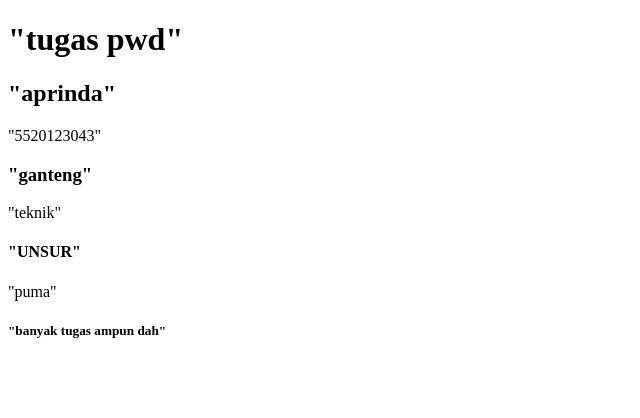
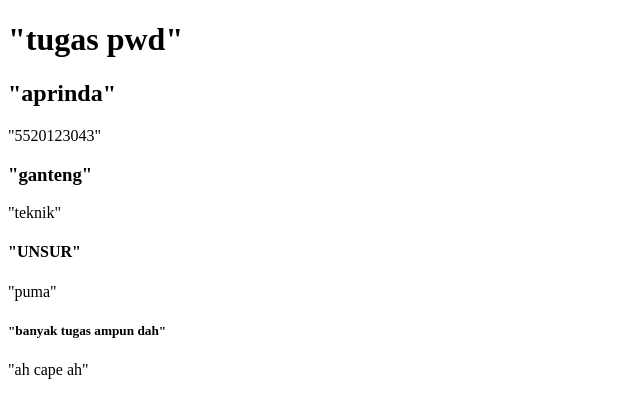
Before and after one commit to aprinda394/pwd4_aprinda, a plain HTML site: page index.html in a window 1280 px wide. Shown: the whole page, without its empty margins (0-640 px from the left). Drawn offline with Linux system fonts and the light colour scheme.

Commit message:
ah cape ah

```diff
--- a/index.html
+++ b/index.html
@@ -14,5 +14,6 @@
     <h4>"UNSUR"</h4>
     <p>"puma"</p>
     <h5>"banyak tugas ampun dah"</h5>
+    <p>"ah cape ah"</p>
 </body>
 </html>
```
